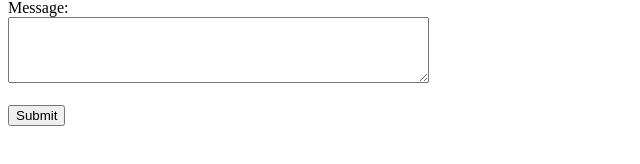
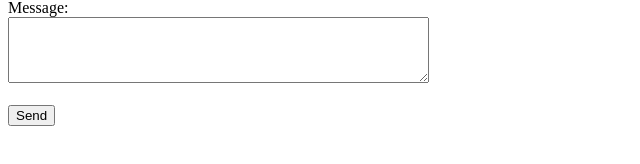
Before and after one commit to sachinmrgn/first-try, a plain HTML site: page index.html in a window 1280 px wide. Shown: the part 348-512 px from the top of the page, 0-640 px from the left. Drawn offline with nearby package versions, Linux system fonts and the light colour scheme.

Commit message:
Update index.html

```diff
--- a/index.html
+++ b/index.html
@@ -33,7 +33,7 @@
         <label for="message">Message:</label><br>
         <textarea id="message" name="message" rows="4" cols="50"></textarea><br><br>
 
-        <input type="submit" value="Submit">
+        <button><span class="l7_2fn wixui-button__label">Send</span></button>
     </form>
 </body>
 </html>
```
